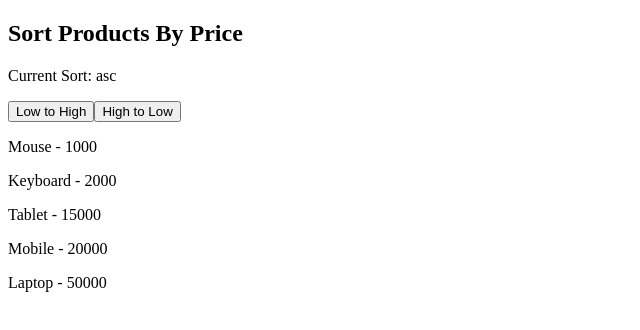
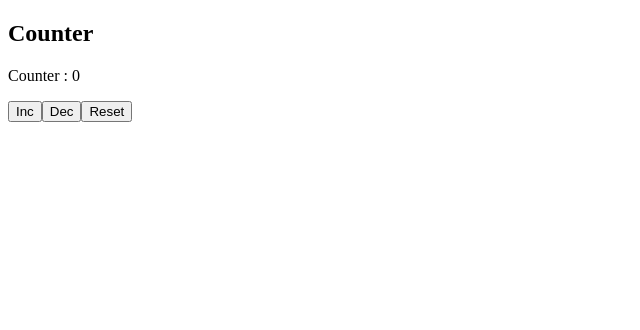
Before and after one commit to vishnu-mathariya/React-Practice, a React (Vite) app: page / in a window 1280 px wide. Shown: the top 330 px of the page, without its empty margins (0-640 px from the left). Built offline with nearby package versions, Linux system fonts and the light colour scheme.

Commit message:
Today's work

```diff
--- a/src/App.jsx
+++ b/src/App.jsx
@@ -1,3 +1,4 @@
+import { CounterWithCallback } from "./useCallbackQues/BasicCounter.jsx";
 import { SearchCommentsByEmail } from "./useEffectQues/SearchCommentsByEmail.jsx";
 import { SearchPostsByBody } from "./useEffectQues/searchPostsByBody.jsx";
 import { SearchPostsByTitle1 } from "./useEffectQues/SearchPostsByTitle1.jsx";
@@ -45,7 +46,9 @@ function App() {
 
       {/* <ExpensiveProductCounter/> */}
 
-      <SortProductsByPrice/>
+      {/* <SortProductsByPrice/> */}
+
+      <CounterWithCallback/>
     </>
   );
 }
--- /dev/null
+++ b/src/useCallbackQues/BasicCounter.jsx
@@ -0,0 +1,29 @@
+import React, { useCallback, useState } from "react";
+
+export const CounterWithCallback = () => {
+  const [count, setCount] = useState(0);
+
+  const handleInc = useCallback(() => {
+    setCount((prev) => prev + 1);
+  }, []);
+
+  const handleDec = useCallback(() => {
+    setCount((prev) => prev - 1);
+  }, []);
+
+  const handleReset = useCallback(() => {
+    setCount(0);
+  }, []);
+
+  return (
+    <div>
+      <h2>Counter</h2>
+
+      <p>Counter : {count}</p>
+
+      <button onClick={handleInc}>Inc</button>
+      <button onClick={handleDec}>Dec</button>
+      <button onClick={handleReset}>Reset</button>
+    </div>
+  );
+};
```
